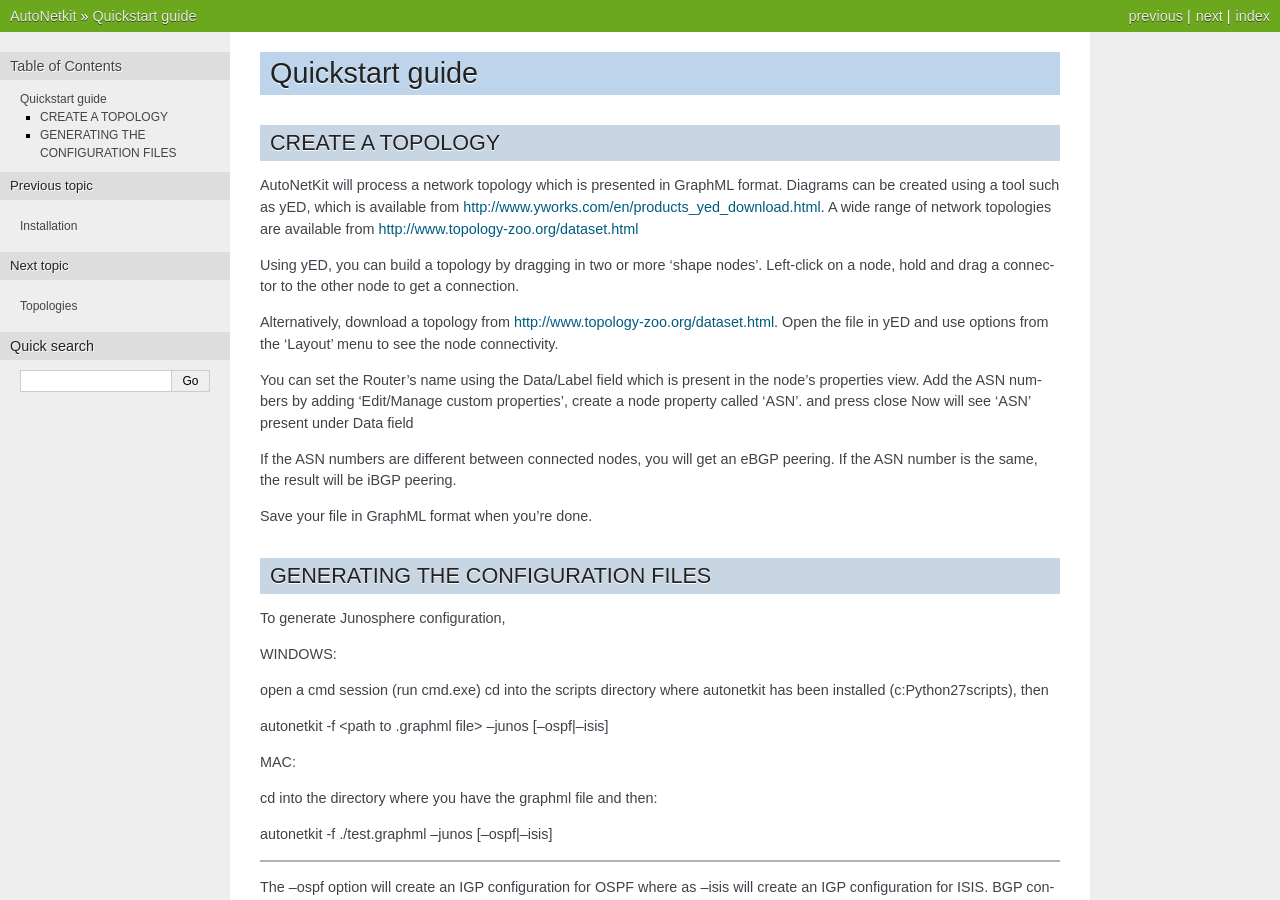
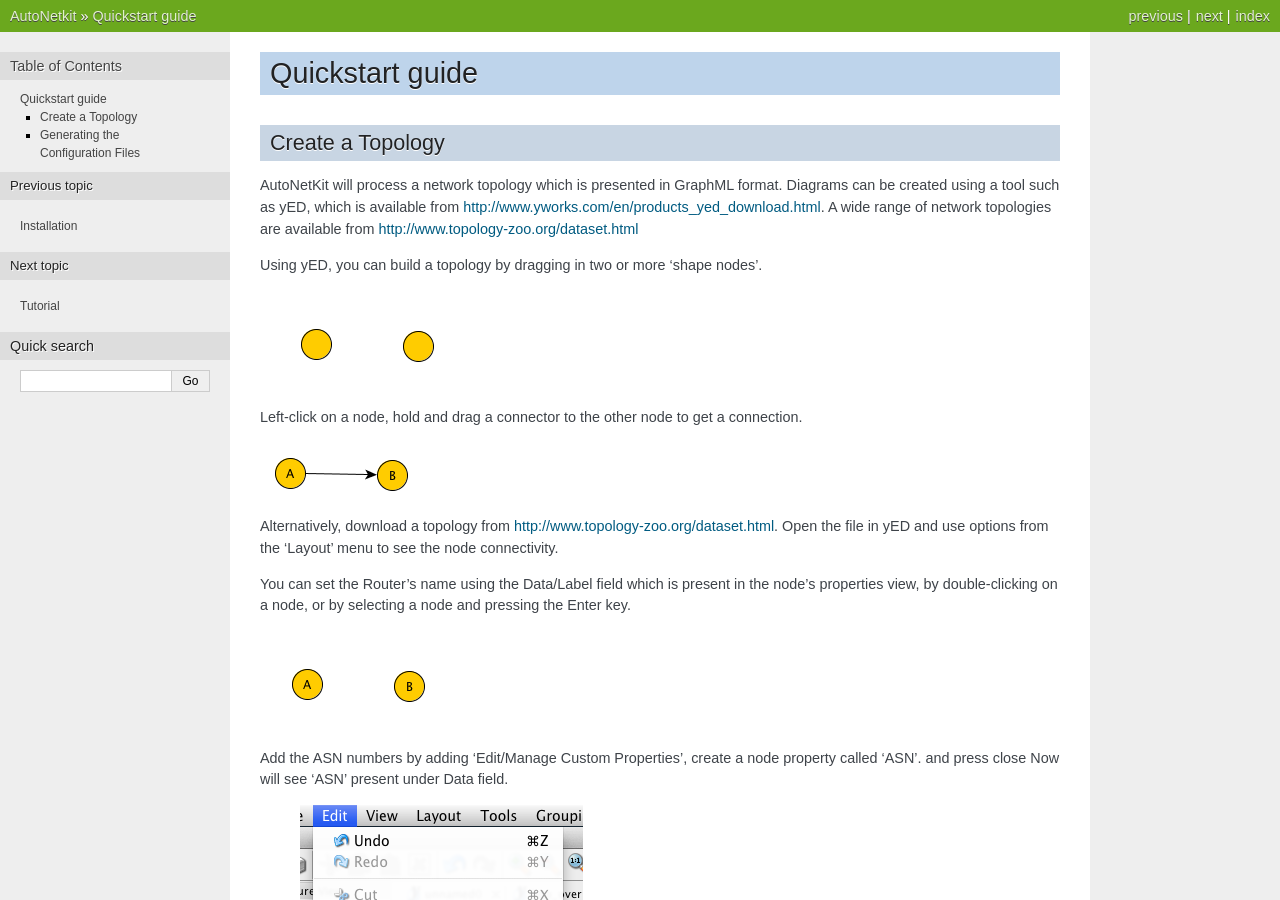
Before and after one commit to sk2/ank_legacy_v2, a Sphinx documentation site: the page built from doc/source/quickstart.rst, in a window 1280 px wide and 900 px high. Built offline with Sphinx 7.4.7, drawn with Linux system fonts in a browser that asks for light colours; formulas are drawn with MathJax 3; some of the changed text lies outside the part shown.

Commit message:
Updating doco

```diff
--- a/doc/source/index.rst
+++ b/doc/source/index.rst
@@ -15,11 +15,8 @@ __________
 
    installation
    quickstart
-   topologies
    tutorial
    reference/index
-   glossary
-
 
 Feedback and Citing
 ___________
--- a/doc/source/installation.rst
+++ b/doc/source/installation.rst
@@ -76,3 +76,8 @@ pip install --upgrade AutoNetkit
 MAC:
 
 sudo pip install --upgrade AutoNetkit
+
+
+Next Steps
+-----------
+Once you have installed AutoNetkit you can proceed to the :ref:`quickstart-guide`.
--- a/doc/source/quickstart.rst
+++ b/doc/source/quickstart.rst
@@ -1,38 +1,56 @@
-.. _cheat-sheet:
+.. _quickstart-guide:
 
 ******************
 Quickstart guide
 ******************
 
-CREATE A TOPOLOGY
+Create a Topology
 -----------------
 
-AutoNetKit will process a network topology which is presented in GraphML format. Diagrams can be created using a tool such as yED, which is available from http://www.yworks.com/en/products_yed_download.html. A wide range of network topologies are available from http://www.topology-zoo.org/dataset.html
+AutoNetKit will process a network topology which is presented in GraphML format. Diagrams can be created using a tool such as yED, which is available from http://www.yworks.com/en/products_yed_download.html.
+A wide range of network topologies are available from http://www.topology-zoo.org/dataset.html
 
-Using yED, you can build a topology by dragging in two or more 'shape nodes'. Left-click on a node, hold and drag a connector to the other node to get a connection.
+Using yED, you can build a topology by dragging in two or more 'shape nodes'.
+
+.. image:: images/quickstart/nodes.*
+
+Left-click on a node, hold and drag a connector to the other node to get a connection.
+
+.. image:: images/quickstart/nodesconnected.*
 
 Alternatively, download a topology from http://www.topology-zoo.org/dataset.html. Open the file in yED and use options from the 'Layout' menu to see the node connectivity.
 
-You can set the Router's name using the Data/Label field which is present in the node's properties view.
-Add the ASN numbers by adding 'Edit/Manage custom properties', create a node property called 'ASN'. and press close
-Now will see 'ASN' present under Data field
+You can set the Router's name using the Data/Label field which is present in the node's properties view, by double-clicking on a node, or by selecting a node and pressing the Enter key.
+
+.. image:: images/quickstart/nodeslabelled.*
+
+Add the ASN numbers by adding 'Edit/Manage Custom Properties', create a node property called 'ASN'. and press close
+Now will see 'ASN' present under Data field.
+
+* .. image:: images/quickstart/setasn1.*
+
+* .. image:: images/quickstart/setasn2.*
+
+* .. image:: images/quickstart/setasn3.*
+
+* .. image:: images/quickstart/setasn4.*
 
 If the ASN numbers are different between connected nodes, you will get an eBGP peering. If the ASN number is the same, the result will be iBGP peering.
 
 Save your file in GraphML format when you're done.
 
-GENERATING THE CONFIGURATION FILES
+Generating the Configuration Files
 ----------------------------------
 To generate Junosphere configuration,
 
 
-WINDOWS:
+Windows:
 
 open a cmd session (run cmd.exe) cd into the scripts directory where autonetkit has been installed (c:\Python27\scripts), then
 
 autonetkit -f <path to .graphml file> --junos [--ospf|--isis]
 
-MAC:
+Mac:
 
 cd into the directory where you have the graphml file and then:
 
--- a/doc/source/reference/readwrite/index.rst
+++ b/doc/source/reference/readwrite/index.rst
@@ -4,6 +4,8 @@ Read Write
 Functions to load and save networks from other formats.
 
 .. toctree::
-   :maxdepth: 1
+  :maxdepth: 1
 
-   zoo
+  bgp_parser
+  graphml
+  zoo
--- a/doc/source/tutorial.rst
+++ b/doc/source/tutorial.rst
@@ -1,3 +1,4 @@
+.. _tutorial:
 ******************
 Tutorial
 ******************
```
Also changed, not shown: other parts of doc/source/index.rst (+1 -1 lines), doc/source/reference/readwrite/bgp_parser.rst (added, +7 -0 lines), doc/source/reference/readwrite/graphml.rst (added, +7 -0 lines), doc/source/images/quickstart/nodes.png (added), doc/source/images/quickstart/nodesconnected.png (added), doc/source/images/quickstart/nodeslabelled.png (added), doc/source/images/quickstart/setasn1.png (added), doc/source/images/quickstart/setasn2.png (added), doc/source/images/quickstart/setasn3.png (added), doc/source/images/quickstart/setasn4.png (added).
